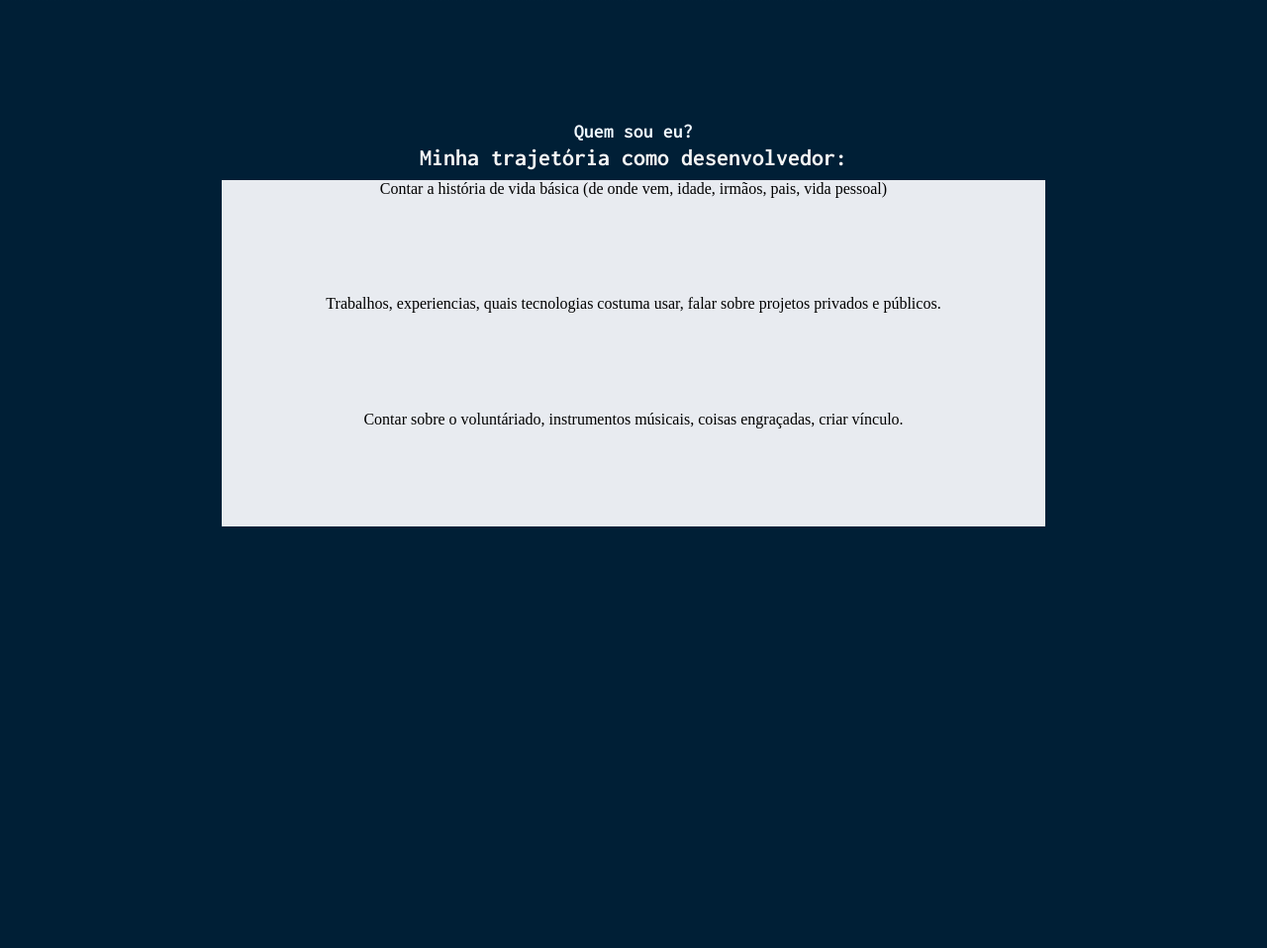
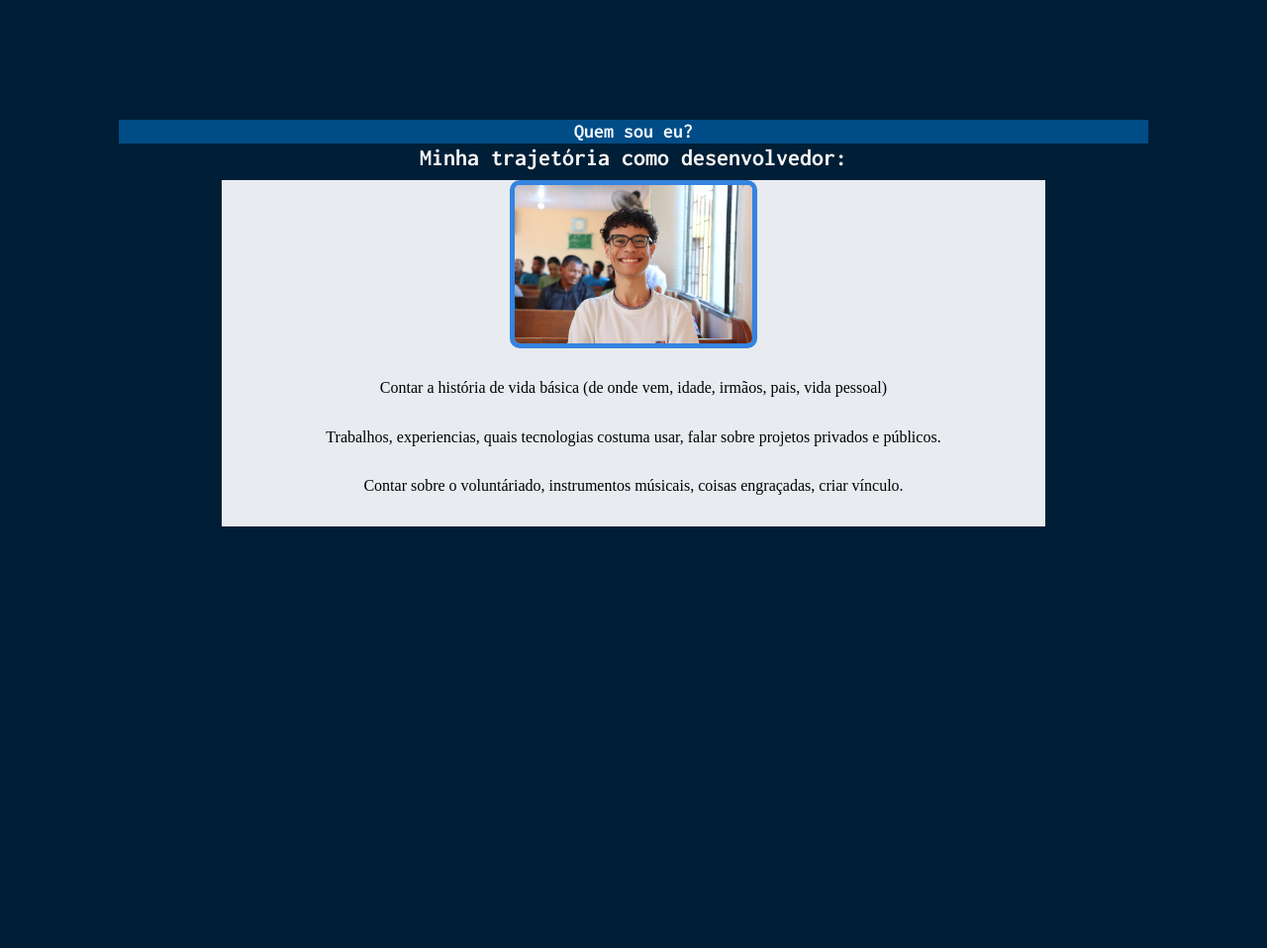
Before and after one commit to isrique9/rocket_project, a Flask app: page / in a window 1280 px wide. Shown: the part 1756-2714 px from the top of the page at 99% size. Run offline with Flask 3, Linux system fonts and the light colour scheme; some web fonts are replaced.

Commit message:
:lipstick::construction: FEAT: Start tela de informações pessoais.

```diff
--- a/src/app/static/css/home_style/thirth_template/style.css
+++ b/src/app/static/css/home_style/thirth_template/style.css
@@ -17,6 +17,10 @@
   --title-sm: bold 16px/120% var(--font-family-2);
 
   --sub-title: bold 20px/120% var(--font-family-2);
+}
+
+.card-text {
+  background-color: #004c86;
 }
 
 h1 {
@@ -42,3 +46,12 @@ h2 {
   text-align: center;
   background-color: #001f36;
 }
+
+#rick_img2 img {
+  width: 250px;
+  height: auto;
+  display: block;
+  margin: 0 auto;
+  border-radius: 10px;
+  border: 5px solid #3484e0;
+}
--- a/src/app/templates/partials/depths.html
+++ b/src/app/templates/partials/depths.html
@@ -11,6 +11,9 @@
     </div>
 
     <div class="card-grid">
+        <div id="rick_img2">
+          <img src="{{ url_for('static', filename='img/rick2.jpeg') }}">
+        </div>
         <div class="grid infos-básicas">Contar a história de vida básica (de onde vem, idade, irmãos, pais, vida pessoal)</div>
         <div class="grid infos-profissionais">Trabalhos, experiencias, quais tecnologias costuma usar, falar sobre projetos privados e públicos.</div>
         <div class="grid curiosidades">Contar sobre o voluntáriado, instrumentos músicais, coisas engraçadas, criar vínculo.</div>
```
Also changed, not shown: src/app/static/img/rick2.jpeg (added).
